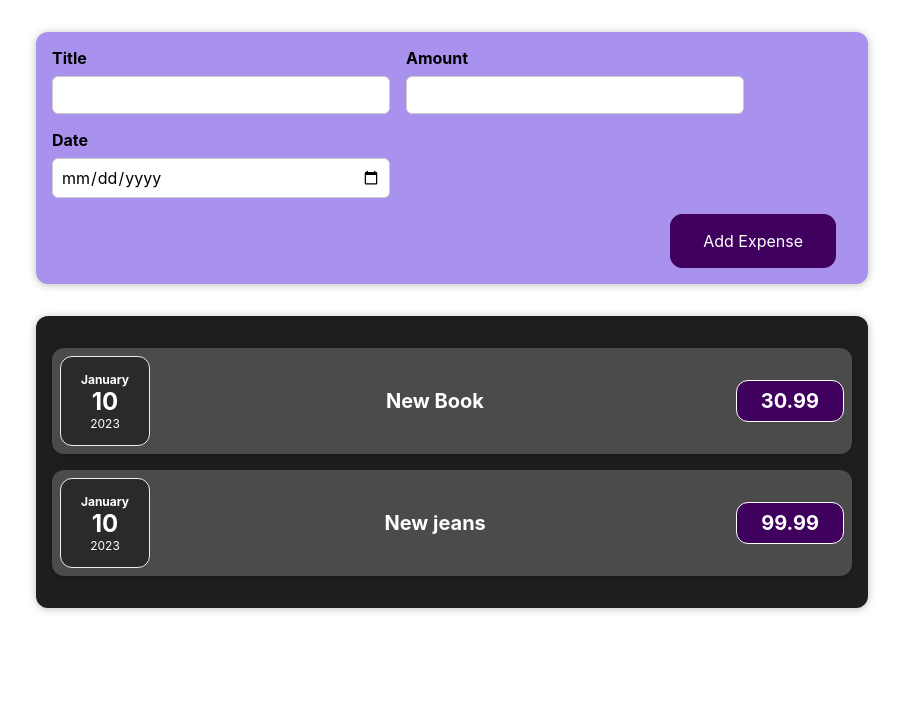
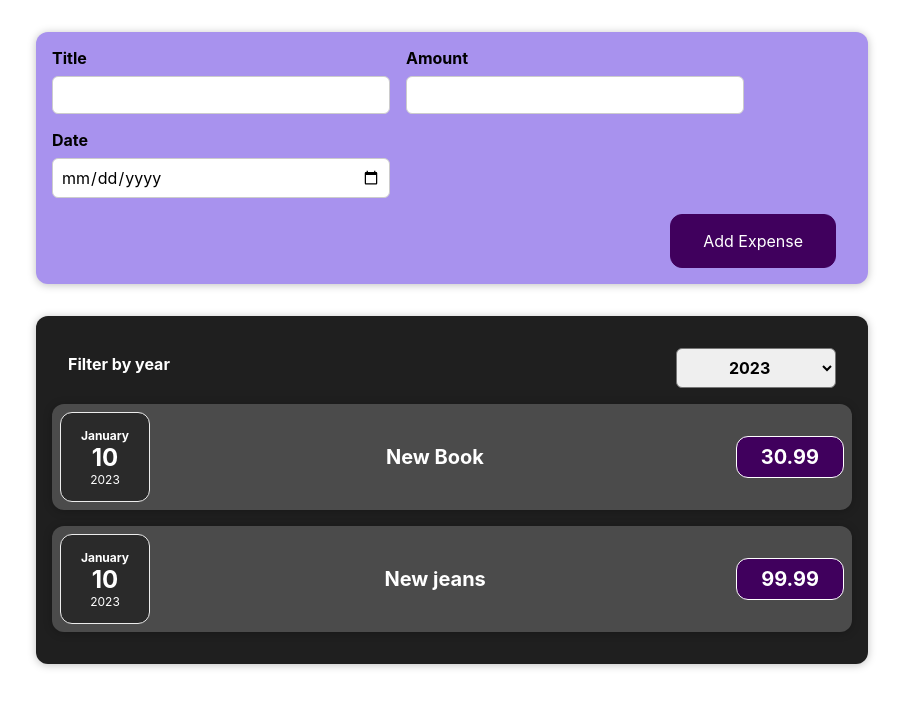
Before and after one commit to martjn/expenses2, a React (Create React App) app: page / in a window 1280 px wide. Shown: the top 708 px of the page, without its empty margins (188-1091 px from the left). Built offline with nearby package versions, Linux system fonts and the light colour scheme.

Commit message:
motherlode-10

```diff
--- a/src/components/Expenses/Expenses.js
+++ b/src/components/Expenses/Expenses.js
@@ -1,11 +1,18 @@
+import {useState} from 'react';
 import ExpenseItem from "./ExpenseItem";
 import './Expenses.css'
 import Card from '../UI/Card';
+import ExpensesFilter from './ExpensesFilter.js';
 
 const Expenses = (props) => {
-    console.log(props.expenseData[0])
+    const [currentSelectedYear, setCurrentSelectedYear] = useState('2023')
+    const selectedYearChangeHandler = (selectedYear) => {
+        setCurrentSelectedYear(selectedYear);
+        console.log(`Year data in Expenses.js ${currentSelectedYear}` )
+    }
     return (
         <Card className="expenses">
+            <ExpensesFilter onChangeSelectedYear={selectedYearChangeHandler}></ExpensesFilter>
             <ExpenseItem expenseData={props.expenseData[0]}></ExpenseItem>
             <ExpenseItem expenseData={props.expenseData[1]}></ExpenseItem>
         </Card>
--- /dev/null
+++ b/src/components/Expenses/ExpensesFilter.css
@@ -0,0 +1,24 @@
+.expenses-filter {
+    color: white;
+    padding: 0 1rem;
+}
+
+.expenses-filter__control {
+    display: flex;
+    width: 100%;
+    align-items: center;
+    justify-content: space-between;
+    margin: 1rem 0;
+}
+
+.expenses-filter label {
+    font-weight: bold;
+    margin-bottom: 0.5rem;
+}
+
+.expenses-filter select {
+    font: inherit;
+    padding: 0.5rem 3rem;
+    font-weight: bold;
+    border-radius: 6px;
+}
--- /dev/null
+++ b/src/components/Expenses/ExpensesFilter.js
@@ -0,0 +1,31 @@
+import React, {useState} from 'react';
+
+import './ExpensesFilter.css';
+
+const ExpensesFilter = (props) => {
+    const [selectedYear, setSelectedYear] = useState('2023')
+
+    const yearChangeHandler = (event) => {
+        event.preventDefault()
+        console.log('filter change handled by Expenses.js')
+        setSelectedYear(event.target.value)
+        const year = {
+            Year: selectedYear
+        }
+        props.onChangeSelectedYear(year.Year)
+    }
+
+    return (
+        <div className='expenses-filter'>
+            <div className='expenses-filter__control'>
+                <label>Filter by year</label>
+                <select value={props.selected} onChange={yearChangeHandler}>
+                    <option value='2023'>2023</option>
+                    <option value='2024'>2024</option>
+                    <option value='2025'>2025</option>
+                </select>
+            </div>
+        </div>
+    );
+};
+export default ExpensesFilter;
--- a/src/components/NewExpense/ExpenseForm.js
+++ b/src/components/NewExpense/ExpenseForm.js
@@ -22,6 +22,7 @@ const ExpenseForm = (props) => {
             amount: enteredAmount,
             date: new Date(enteredDate)
         }
+        console.log(expenseData)
         props.onSaveExpenseData(expenseData)
         setEnteredTitle('')
         setEnteredAmount('')
```
